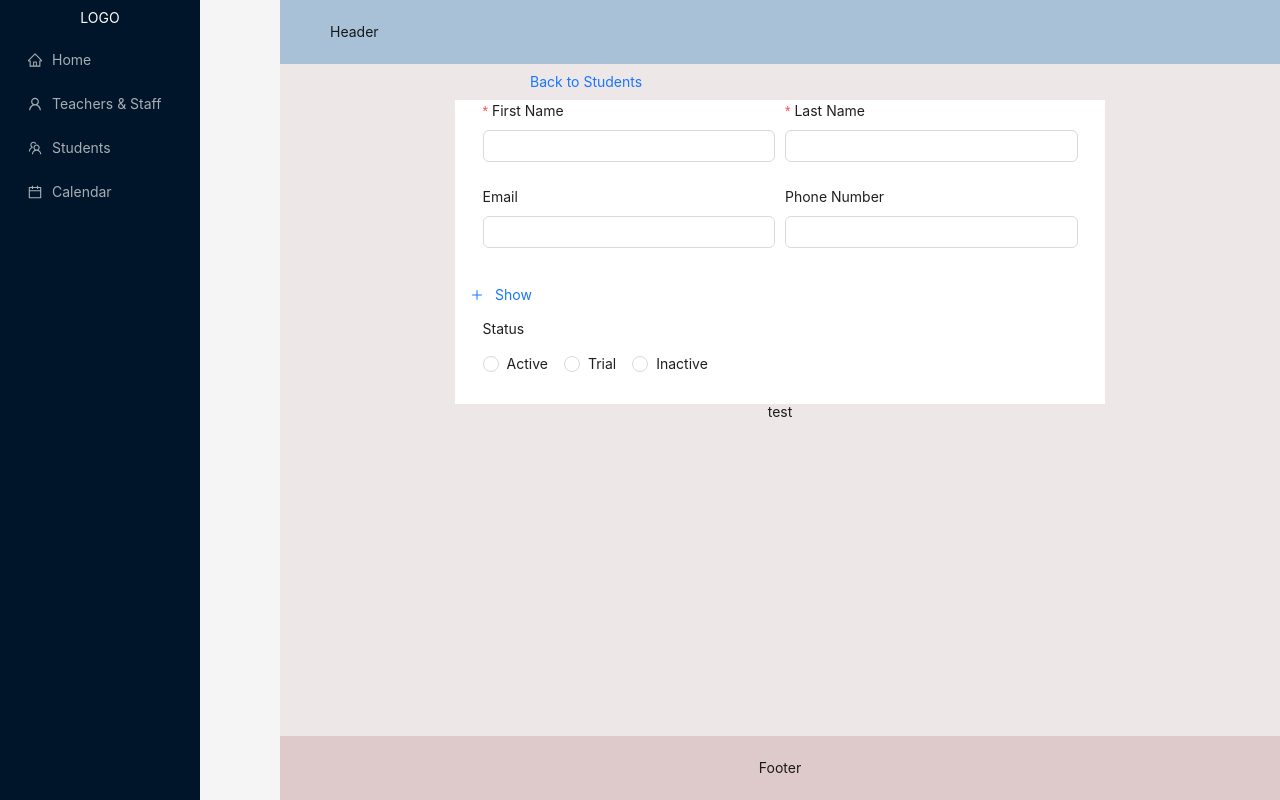
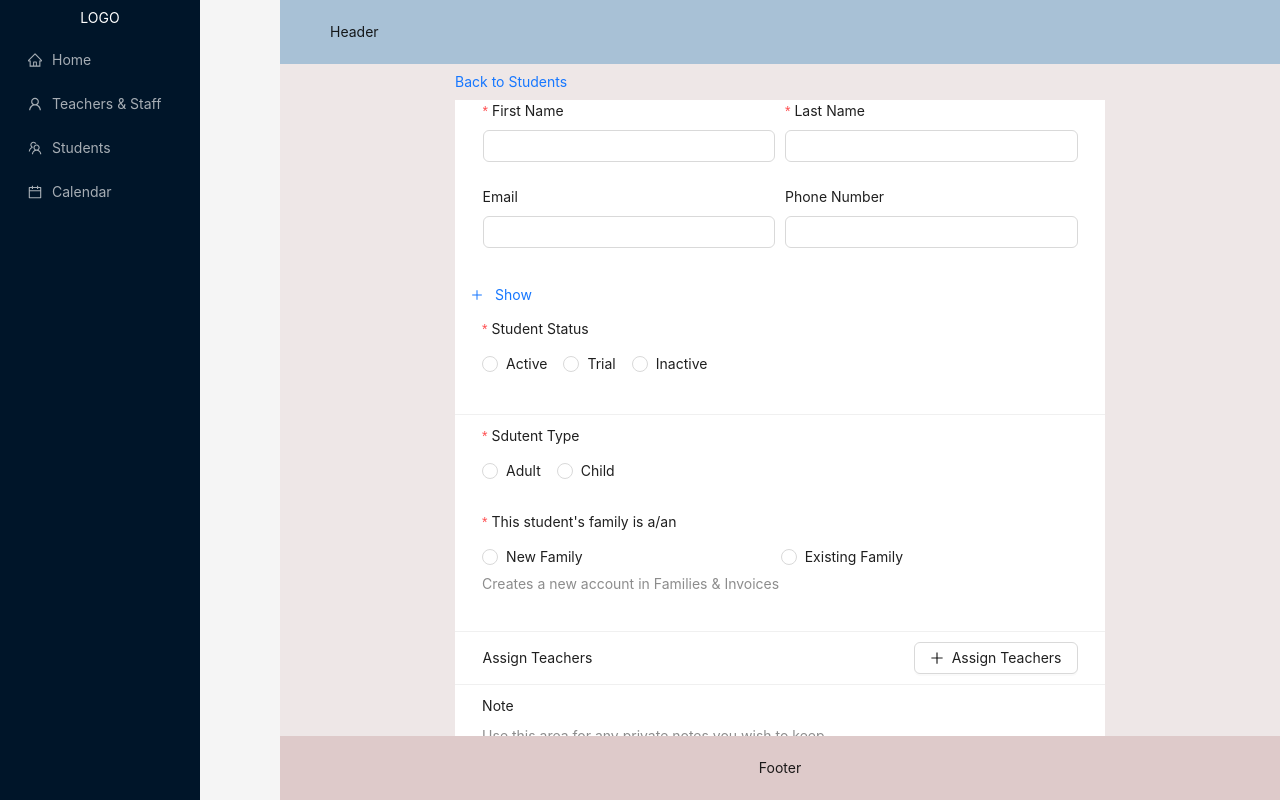
Before and after one commit to diasha003/EduManagmentSystem, a React (Create React App) app in the folder client/: page /students/add in a window 1280 px wide. Built offline with nearby package versions, Linux system fonts and the light colour scheme.

Commit message:
create student addition form

```diff
--- a/client/src/pages/students/AddStudent.tsx
+++ b/client/src/pages/students/AddStudent.tsx
@@ -5,9 +5,12 @@ import AddStudentForm from "./components/studentAddition/AddStudentForm"
 const AddStudent: React.FC = () => {
     return (
         <div style={{ display: "flex", flexDirection: "column", alignItems: "center" }}>
-            <Link to="/students" style={{alignSelf: "flex-start", margin: "10px 0 10px 250px" }}>Back to Students</Link>
+            <div style={{width: "65%", margin: "10px 0"}}>
+                <Link to="/students" style={{ margin: "10px 0" }}>Back to Students</Link>
+
+            </div>
             <AddStudentForm />
-            <p>test</p>
+
         </div>
     )
 }
--- a/client/src/pages/students/components/studentAddition/AddStudentForm.css
+++ b/client/src/pages/students/components/studentAddition/AddStudentForm.css
@@ -1,6 +1,7 @@
 .formStyle {
   background: #ffffff;
   width: 65%;
+  margin-bottom: 20px;
 }
 
 /*
@@ -20,5 +21,13 @@
 
 .ant-collapse .ant-collapse-content>.ant-collapse-content-box {
   padding: 0;
+}
+
+.ant-divider-horizontal {
+  margin: 10px 0;
 
 }
+
+.ant-input-suffix{
+  color:gray
+}
--- a/client/src/pages/students/components/studentAddition/AddStudentForm.tsx
+++ b/client/src/pages/students/components/studentAddition/AddStudentForm.tsx
@@ -1,18 +1,44 @@
-import { Button, Col, Collapse, DatePicker, Form, Input, Radio, RadioChangeEvent, Row, Select } from "antd";
+import { Button, Col, Collapse, DatePicker, Divider, Form, Input, Radio, RadioChangeEvent, Row, Select, Space, Typography } from "antd";
 import React, { useState } from "react";
 import { Link } from "react-router-dom";
 import "./AddStudentForm.css";
-import { PlusOutlined } from "@ant-design/icons";
+import { DeleteOutlined, PlusOutlined, RightOutlined } from "@ant-design/icons";
+import FormItem from "antd/es/form/FormItem";
+import TextArea from "antd/es/input/TextArea";
 
 const AddStudentForm: React.FC = () => {
 
-  const [status, setStatus] = useState(1);
+
   const { Option } = Select;
 
+  const { Text } = Typography;
+
+  //let teachers = new Array<string>;
+
+
+  const [status, setStatus] = useState();
+  const [studentType, setStudentType] = useState<Number>();
+  const [hasFamily, setHasFamily] = useState<Boolean | null>(null);
+  const [isAssignTeacherClicked, setIsAssignTeacherClicked] = useState<boolean>(false);
+  const [billingType, setBillingType] = useState<string>("auto")
+
+
   const onChangeRadioGroupStatus = (e: RadioChangeEvent) => {
-    console.log('radio checked', e.target.value);
     setStatus(e.target.value);
   };
+
+  const onChangeRadioGroupType = (e: RadioChangeEvent) => {
+    setStudentType(e.target.value);
+  };
+
+  const onChangeRadioGroupHasFamily = (e: RadioChangeEvent) => {
+    setHasFamily(e.target.value);
+  };
+
+
+  const onChangeRadioGroupBillingType = (e: RadioChangeEvent) => {
+    setBillingType(e.target.value);
+  }
 
   return (
     <Form layout="vertical" className="formStyle">
@@ -118,9 +144,16 @@ const AddStudentForm: React.FC = () => {
         }]}
       />
 
-      <Row gutter={10}>
+      <Row>
         <Col span={22}>
-          <Form.Item name="" label="Status">
+          <Form.Item
+            name="status"
+            label="Student Status"
+            rules={[
+              {
+                required: true,
+              },
+            ]}>
             <Radio.Group onChange={onChangeRadioGroupStatus} value={status}>
               <Radio value={1}>Active</Radio>
               <Radio value={2}>Trial</Radio>
@@ -128,8 +161,238 @@ const AddStudentForm: React.FC = () => {
             </Radio.Group>
           </Form.Item>
         </Col>
+      </Row>
 
+      <Row>
+        <Divider />
       </Row>
+
+      <Row>
+        <Col span={22}>
+          <Form.Item
+            name="type"
+            label="Sdutent Type"
+            rules={[
+              {
+                required: true,
+              },
+            ]}>
+            <Radio.Group onChange={onChangeRadioGroupType} value={studentType}>
+              <Radio value={1}>Adult</Radio>
+              <Radio value={2}>Child</Radio>
+            </Radio.Group>
+          </Form.Item>
+        </Col>
+      </Row>
+
+
+
+      <Row>
+        <Col span={22}>
+          <Form.Item
+            name="hasFamily"
+            label="This student's family is a/an"
+            rules={[
+              {
+                required: true,
+              },
+            ]}
+            extra="Creates a new account in Families & Invoices">
+            <Radio.Group onChange={onChangeRadioGroupHasFamily}   >
+              <Radio value={false} style={{ marginRight: "190px" }}>New Family</Radio>
+              <Radio value={true}>Existing Family</Radio>
+            </Radio.Group>
+          </Form.Item>
+        </Col>
+      </Row>
+
+      {typeof hasFamily === 'boolean' && (
+        !hasFamily ? <>
+          <Row gutter={10}>
+            <Col span={11}>
+              <Form.Item
+                name="parent_first_name"
+                label="Parent First Name"
+                rules={[
+                  {
+                    required: !hasFamily,
+                    message: "Please input  ",
+                  },
+                ]}
+              >
+                <Input />
+              </Form.Item>
+            </Col>
+            <Col span={11}>
+              <Form.Item
+                label="Parent Last Name"
+                name="parent_last_name"
+                rules={[{ required: !hasFamily, message: "Please input " }]}
+              >
+                <Input />
+              </Form.Item>
+            </Col>
+          </Row>
+          <Row gutter={10}>
+            <Col span={11}>
+              <Form.Item name="parent_email" label="Email">
+                <Input />
+              </Form.Item>
+            </Col>
+            <Col span={11}>
+              <Form.Item label="Phone Number" name="parent_phone_number">
+                <Input />
+              </Form.Item>
+            </Col>
+          </Row>
+          <Row>
+            <Col span={22}>
+              <Form.Item name="parent_address" label="Address" style={{ padding: 0 }}>
+                <TextArea rows={3} />
+              </Form.Item>
+            </Col>
+          </Row>
+        </> :
+          <Row gutter={10}>
+            <Col span={11}>
+              <Form.Item name="family_list" label="Family" rules={[
+                {
+                  required: hasFamily,
+                },
+              ]}>
+                <Select placeholder="Please select a family">
+                  <Option value="1">test-1</Option>
+                  <Option value="2">test-2</Option>
+                </Select>
+              </Form.Item>
+            </Col>
+            <Col span={11}>
+            </Col>
+          </Row>
+      )}
+
+      <Divider />
+
+
+
+      <Row style={{ alignItems: "center" }} gutter={10}>
+        <Col span={11}>
+          <Text>Assign Teachers</Text>
+        </Col>
+        <Col span={11} style={{ display: "flex", justifyContent: "flex-end" }}>
+          <Button size="middle" icon={<PlusOutlined />} style={{ marginRight: 0 }} onClick={() => {
+
+            //получить teachers
+            // teachers.push("test-1", "test_2");
+            // console.log(teachers.length !== 0);
+
+            setIsAssignTeacherClicked(true)
+          }}>
+            Assign Teachers
+          </Button>
+        </Col>
+      </Row>
+
+      {/* нужно будет получать список учителей и проходится по им */}
+      {
+        (isAssignTeacherClicked) &&
+        <>
+          <Row style={{ alignItems: "center" }} gutter={10}>
+            <Col span={11}>
+              <Form.Item name="teacher_list" label="Teacher">
+                <Select placeholder="Please select a teacher">
+                  <Option value="1">test-teacher-1</Option>
+                  <Option value="2">test-teqcher-2</Option>
+                </Select>
+              </Form.Item>
+            </Col>
+            <Col span={11} style={{ display: "flex", justifyContent: "flex-end" }}>
+              <Button size="middle" icon={<DeleteOutlined />} style={{ marginRight: 0 }} />
+            </Col>
+          </Row>
+          <Row gutter={10}>
+            <Col span={11}>
+              <Form.Item name="lesson_category" label="Default Lesson Category">
+                <Select placeholder="Please select a lesson category" defaultValue={"lesson"}>
+                  <Option value="group_lesson">Group Lesson</Option>
+                  <Option value="lesson" >Lesson</Option>
+                </Select>
+              </Form.Item>
+            </Col>
+            <Col span={11}>
+              <Form.Item name="lesson_length" label="Default Lesson Length">
+                <Input suffix="minutes" defaultValue={30} />
+              </Form.Item>
+            </Col>
+          </Row>
+          <Row gutter={10}>
+            <Col span={11}>
+              <Form.Item name="type_billing" label="Default Billing" extra="Charges will automatically adjust to lesson length">
+                <Radio.Group onChange={onChangeRadioGroupBillingType} value={billingType} defaultValue={"auto"}>
+                  <Space direction="vertical">
+                    <Radio value="auto">Don't automatically create any calendar-generated charges</Radio>
+                    <Radio value="Per Lesson">
+                      Student pays based on the number of lessons taken
+                    </Radio>
+                    <Radio value="Per Month">Student pays the same amount each month regardless of number of lessons</Radio>
+                    <Radio value="Per Hour">
+                      Student pays an hourly rate
+                    </Radio>
+                  </Space>
+                </Radio.Group>
+              </Form.Item>
+            </Col>
+            <Col span={11}></Col>
+          </Row>
+
+
+          {billingType !== "auto" ?
+            <Row gutter={10}>
+              <Col span={11}>
+                <Form.Item name="price" label="Price" rules={[{ required: billingType !== 'auto' }]}>
+                  <Input prefix="$" suffix={billingType} defaultValue={30} />
+                </Form.Item>
+              </Col>
+              <Col span={11}></Col>
+            </Row> : <></>
+
+          }
+
+        </>
+      }
+
+      <Divider />
+
+      <Row>
+        <Col span={22}>
+          <Form.Item name="note" label="Note" style={{ padding: 0 }}>
+            <span style={{ color: "rgba(0, 0, 0, 0.45)", fontSize: "14px" }}>Use this area for any private notes you wish to keep.</span>
+            <TextArea rows={4} />
+          </Form.Item>
+        </Col>
+      </Row>
+
+
+
+      <Row gutter={10}>
+        <Col span={11}></Col>
+        <Col span={11} style={{ display: "flex", justifyContent: "flex-end" }}>
+          <Form.Item>
+            <Space>
+              <Button htmlType="button" >
+                Cancel
+              </Button>
+              <Button style={{ display: 'flex', alignItems: 'center', marginRight: 0 }} type="primary">
+                Next
+                <RightOutlined style={{ marginLeft: 8 }} />
+              </Button>
+            </Space>
+          </Form.Item>
+        </Col>
+      </Row>
+
+
+
 
     </Form >
 
```
